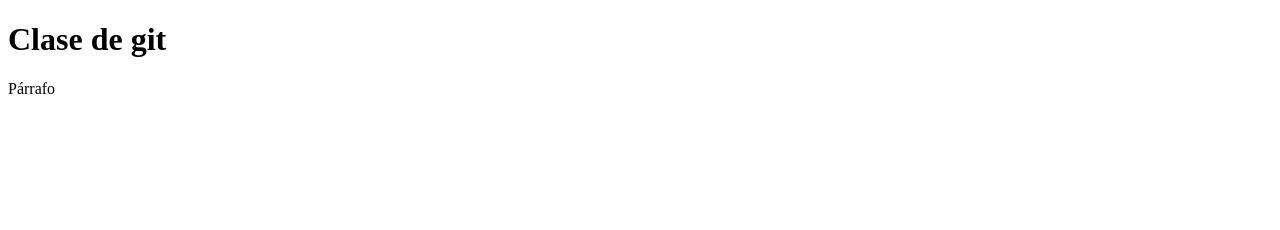
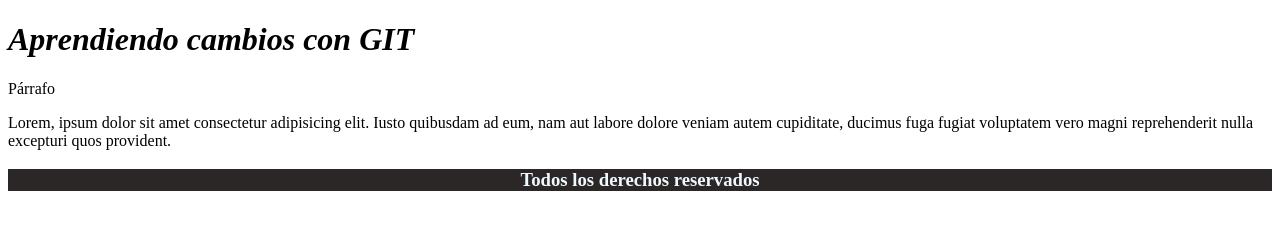
Before and after one commit to PauliPuli/clase-de-git, a plain HTML site: page index.html in a window 1280 px wide. Drawn offline with Linux system fonts and the light colour scheme.

Commit message:
Primeros estilos a footer y encabezado

```diff
--- a/assets/css/style.css
+++ b/assets/css/style.css
@@ -0,0 +1,8 @@
+h1 {
+    font-style: italic;
+}
+footer {
+    background-color: #2c2727;
+    color: aliceblue;
+    text-align: center;
+}
--- a/index.html
+++ b/index.html
@@ -7,8 +7,11 @@
     <title>Document</title>
 </head>
 <body>
-    <h1>Clase de git</h1>
+    <h1>Aprendiendo cambios con GIT</h1>
     <p>Párrafo</p>
-
+    <p>Lorem, ipsum dolor sit amet consectetur adipisicing elit. Iusto quibusdam ad eum, nam aut labore dolore veniam autem cupiditate, ducimus fuga fugiat voluptatem vero magni reprehenderit nulla excepturi quos provident.</p>
+    <footer>
+        <h3>Todos los derechos reservados</h3>
+    </footer>
 </body>
 </html>
```
